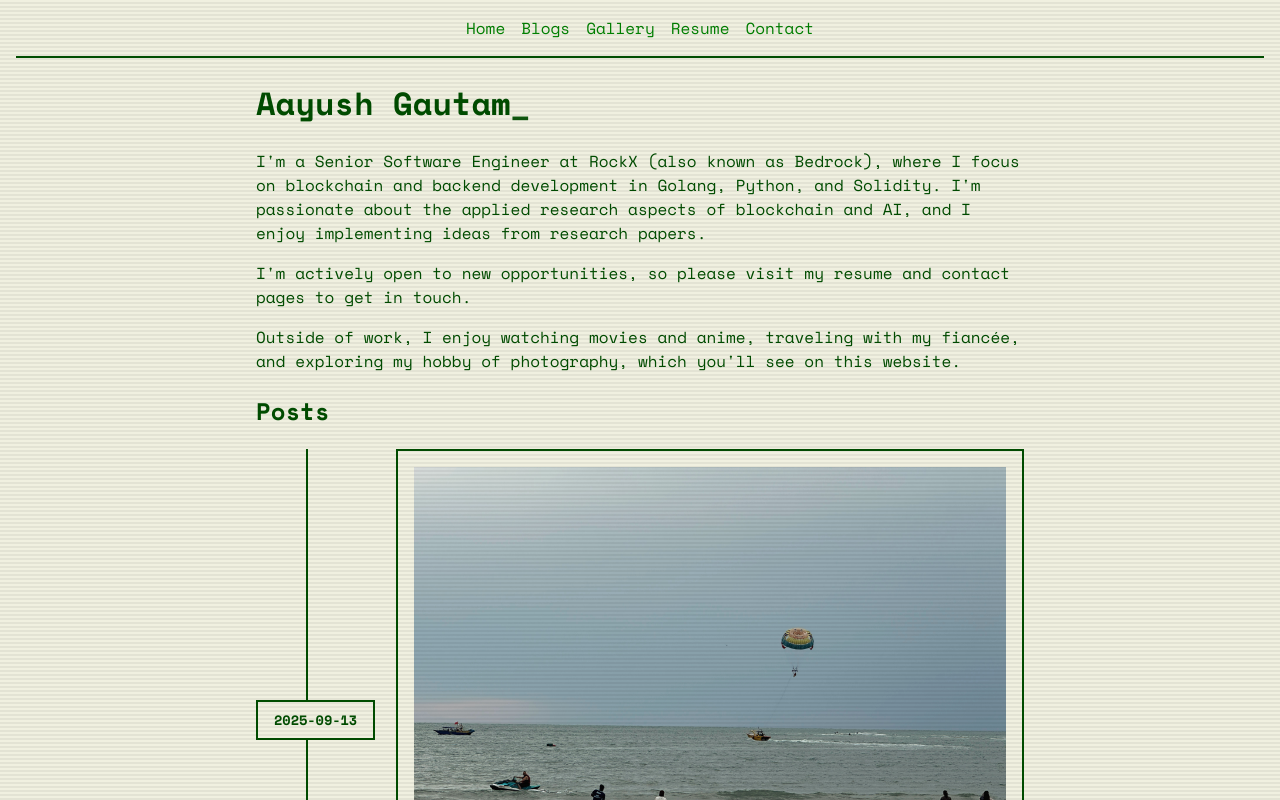
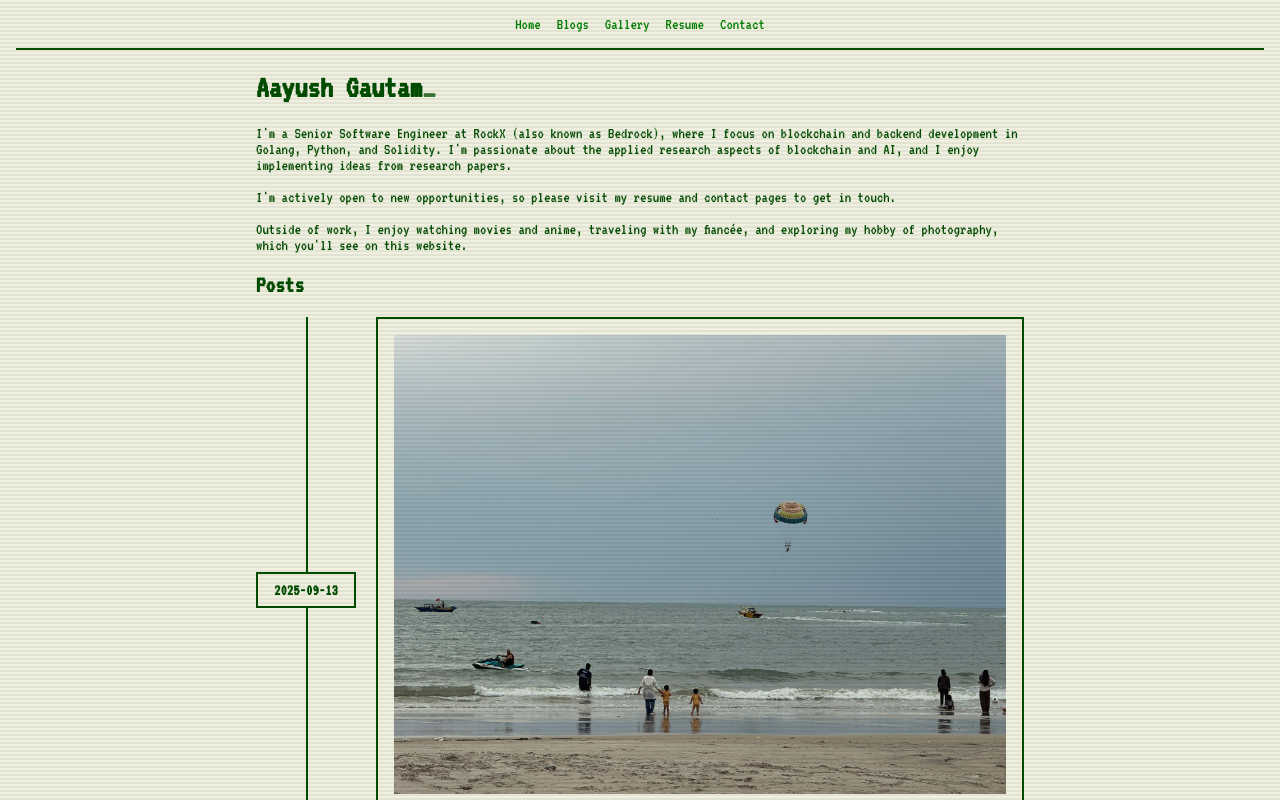
Before and after one commit to insideaayush/bit-by-bit, a Next.js app: page / in a window 1280 px wide. Shown: the top 800 px of the page. Built offline with nearby package versions, Linux system fonts and the light colour scheme.

Commit message:
revert: Rollback font and timeline styling changes

```diff
--- a/src/app/blogs/blogs.module.css
+++ b/src/app/blogs/blogs.module.css
@@ -26,7 +26,6 @@
 
 .timelineLeft {
   flex: 0 0 100px;
-  margin-right: 20px;
   position: relative;
 }
 
@@ -46,10 +45,6 @@
   top: auto;
   transform: none;
   z-index: 2;
-  font-size: 0.85rem;
-  white-space: nowrap;
-  overflow: hidden;
-  text-overflow: ellipsis;
 }
 
 .card {
--- a/src/app/gallery/gallery.module.css
+++ b/src/app/gallery/gallery.module.css
@@ -25,7 +25,6 @@
 
 .timelineLeft {
   flex: 0 0 100px;
-  margin-right: 20px;
   position: relative;
 }
 
@@ -45,10 +44,6 @@
   top: 50%;
   transform: translateY(-50%);
   z-index: 2;
-  font-size: 0.85rem;
-  white-space: nowrap;
-  overflow: hidden;
-  text-overflow: ellipsis;
 }
 
 .card {
--- a/src/app/globals.css
+++ b/src/app/globals.css
@@ -6,7 +6,6 @@ body {
   min-height: 100vh;
   box-sizing: border-box;
   position: relative;
-  font-family: 'Space Mono', monospace;
 }
 
 body::after {
--- a/src/app/home.module.css
+++ b/src/app/home.module.css
@@ -26,14 +26,12 @@
 
 .timelineLeft {
   flex: 0 0 100px;
-  margin-right: 20px;
   position: relative;
 }
 
 .timelineRight {
   flex: 1;
   padding-left: 20px;
-  /* margin-left: 20px; */
 }
 
 .timelineDate {
@@ -47,10 +45,6 @@
   top: 50%;
   transform: translateY(-50%);
   z-index: 2;
-  font-size: 0.85rem;
-  white-space: nowrap;
-  overflow: hidden;
-  text-overflow: ellipsis;
 }
 
 .card {
--- a/src/app/layout.tsx
+++ b/src/app/layout.tsx
@@ -1,9 +1,9 @@
 import type { Metadata } from "next";
-import { Space_Mono } from "next/font/google";
+import { VT323 } from "next/font/google";
 import "./globals.css";
 import Layout from "@/components/Layout";
 
-const spaceMono = Space_Mono({ subsets: ["latin"], weight: ["400", "700"] });
+const vt323 = VT323({ subsets: ["latin"], weight: "400" });
 
 export const metadata: Metadata = {
   title: "Aayush Gautam - Personal Website",
@@ -25,7 +25,7 @@ export default function RootLayout({
         <meta name="apple-mobile-web-app-title" content="Aayush Gautam" />
         <link rel="apple-touch-icon" href="/icons/apple-touch-icon.png" />
       </head>
-      <body className={spaceMono.className}>
+      <body className={vt323.className}>
         <Layout>{children}</Layout>
       </body>
     </html>
```
